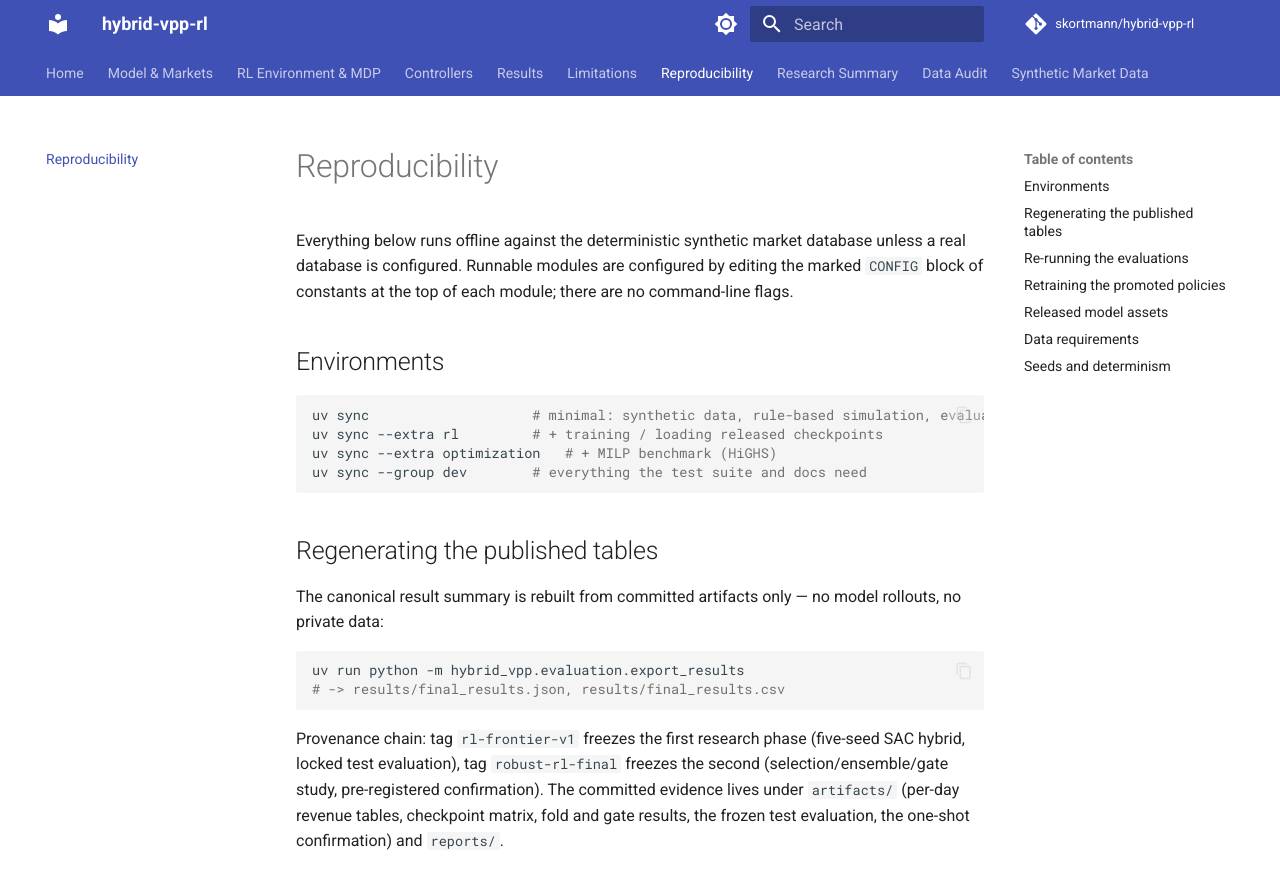
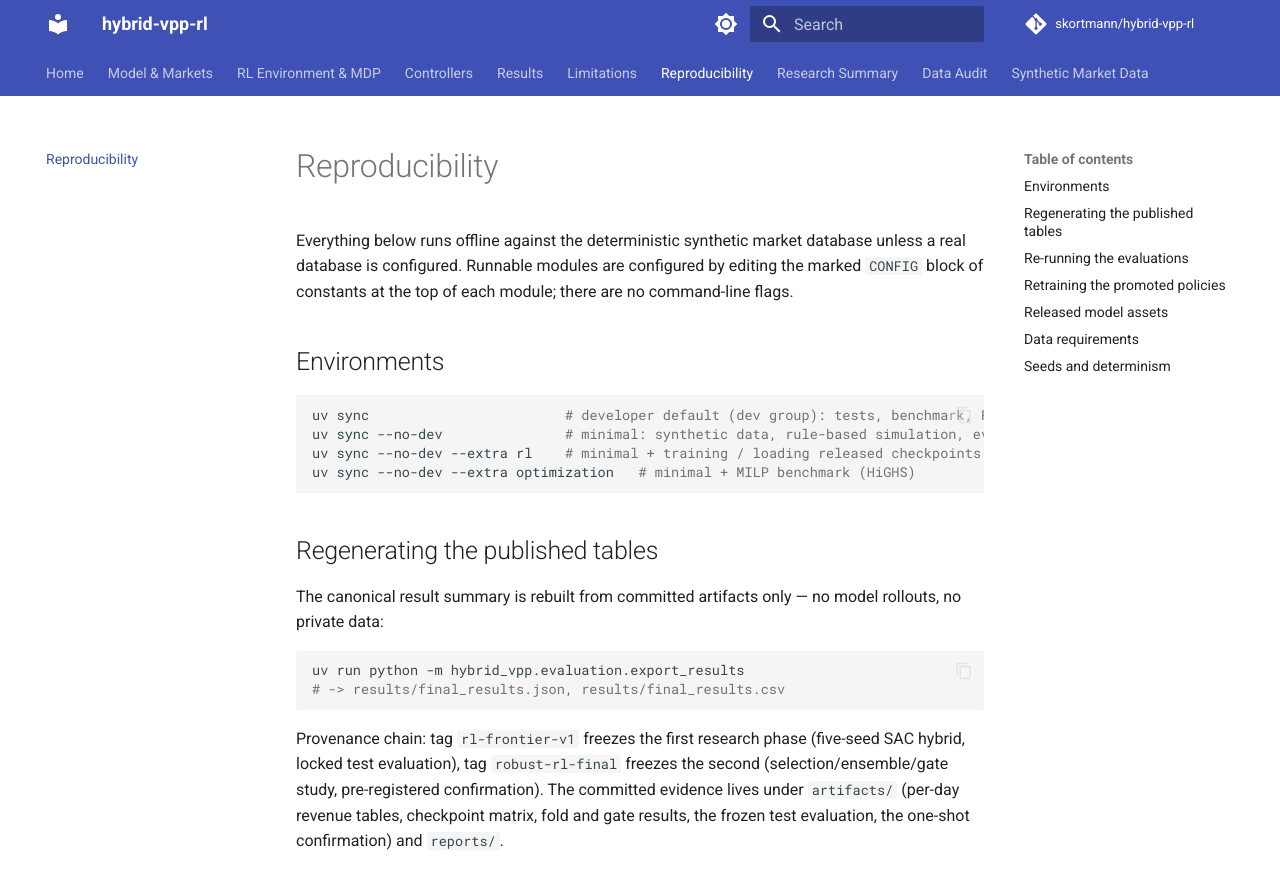
Before and after one commit to skortmann/hybrid-vpp-rl, an MkDocs documentation site: the page built from docs/reproducibility.md, in a window 1280 px wide and 900 px high. Shown: the top 889 px of the window. Built offline with MkDocs 1.6.1 and Material for MkDocs 9.7.7, drawn with Linux system fonts in a browser that asks for light colours; comment, search, counter and statistics services are not loaded.

Commit message:
docs: correct minimal-install commands

````diff
--- a/docs/reproducibility.md
+++ b/docs/reproducibility.md
@@ -8,10 +8,10 @@ of each module; there are no command-line flags.
 ## Environments
 
 ```bash
-uv sync                    # minimal: synthetic data, rule-based simulation, evaluation
-uv sync --extra rl         # + training / loading released checkpoints
-uv sync --extra optimization   # + MILP benchmark (HiGHS)
-uv sync --group dev        # everything the test suite and docs need
+uv sync                        # developer default (dev group): tests, benchmark, RL
+uv sync --no-dev               # minimal: synthetic data, rule-based simulation, evaluation
+uv sync --no-dev --extra rl    # minimal + training / loading released checkpoints
+uv sync --no-dev --extra optimization   # minimal + MILP benchmark (HiGHS)
 ```
 
 ## Regenerating the published tables
````
Also changed, not shown: README.md (+4 -4 lines).
